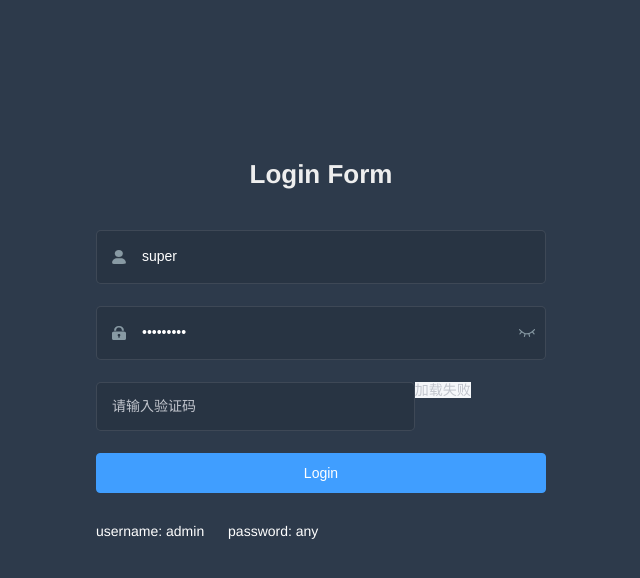
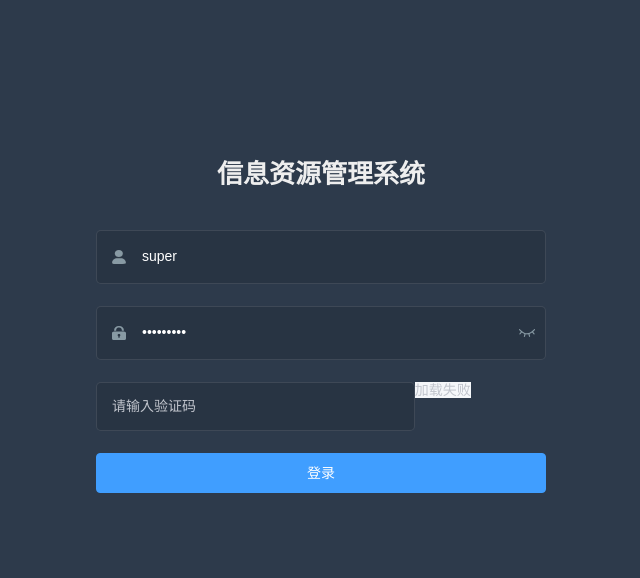
Before and after one commit to White-Mo/irms-vue2, a Vue app: page /#/login in a window 1280 px wide. Shown: the top 578 px of the page, without its empty margins (319-959 px from the left). Built offline with nearby package versions, Linux system fonts and the light colour scheme; no server answers.

Commit message:
修改登录页字符，弹窗

```diff
--- a/src/router/index.js
+++ b/src/router/index.js
@@ -154,6 +154,7 @@ export function getAsyncRoutes() {
 }
 
 export function getRouter(permission) {
+  console.log('permission.component' + [`@/views/${permission.component}`])
   if (permission.children && permission.children.length > 0) { // 一级菜单Layout
     return {
       path: permission.path,
@@ -209,6 +210,14 @@ export function filterAsyncRoutes(routes) {
     const routeNode = initRoute(permission)
     accessedRoutes.push(routeNode) // push一个个封装好的路由数据
   })
+  const firstRouteNode =
+    {
+      path: '/',
+      component: Layout,
+      redirect: routes[0].path + '/' + routes[0].children[0].path,
+      hidden: true
+    }
+  accessedRoutes.push(firstRouteNode)
   return accessedRoutes // 返回全部的路由数据
 }
 
--- a/src/settings.js
+++ b/src/settings.js
@@ -1,6 +1,6 @@
 module.exports = {
 
-  title: 'Vue Admin Template',
+  title: '信息资源管理系统',
 
   /**
    * @type {boolean} true | false
--- a/src/store/modules/permission.js
+++ b/src/store/modules/permission.js
@@ -50,9 +50,7 @@ const actions = {
   generateRoutes({ commit }, roles) {
     return new Promise(resolve => {
       let accessedRoutes
-      console.log(roles)
       getAsyncRoutes().then(() => {
-        console.log(asyncRoutes)
         if (roles.includes('超级管理员')) {
           accessedRoutes = asyncRoutes || []
         } else {
--- a/src/utils/request.js
+++ b/src/utils/request.js
@@ -46,11 +46,6 @@ service.interceptors.response.use(
     const res = response.data
     // if the custom code is not 20000, it is judged as an error.
     if (res.code !== 20000) {
-      Message({
-        message: res.message || 'Error',
-        type: 'error',
-        duration: 5 * 1000
-      })
       if (res.code === 20001 || res.code === 20002) {
         // to re-login
         MessageBox.confirm(res.message, {
@@ -60,6 +55,12 @@ service.interceptors.response.use(
         }).then(() => {
           location.reload()
         }).catch()
+      } else {
+        Message({
+          message: res.message || 'Error',
+          type: 'error',
+          duration: 5 * 1000
+        })
       }
       // 50008: Illegal token; 50012: Other clients logged in; 50014: Token expired;
       if (res.code === 50008 || res.code === 50012 || res.code === 50014) {
--- a/src/views/login/index.vue
+++ b/src/views/login/index.vue
@@ -3,7 +3,7 @@
     <el-form ref="loginForm" :model="loginForm" :rules="loginRules" class="login-form" auto-complete="on" label-position="left">
 
       <div class="title-container">
-        <h3 class="title">Login Form</h3>
+        <h3 class="title">信息资源管理系统</h3>
       </div>
       <el-row>
         <el-form-item prop="username">
@@ -63,12 +63,12 @@
         </el-col>
       </el-row>
 
-      <el-button :loading="loading" type="primary" style="width:100%;margin-bottom:30px;" @click.native.prevent="handleLogin">Login</el-button>
+      <el-button :loading="loading" type="primary" style="width:100%;margin-bottom:30px;" @click.native.prevent="handleLogin">登录</el-button>
 
-      <div class="tips">
-        <span style="margin-right:20px;">username: admin</span>
-        <span> password: any</span>
-      </div>
+      <!--      <div class="tips">-->
+      <!--        <span style="margin-right:20px;">username: admin</span>-->
+      <!--        <span> password: any</span>-->
+      <!--      </div>-->
 
     </el-form>
   </div>
```
